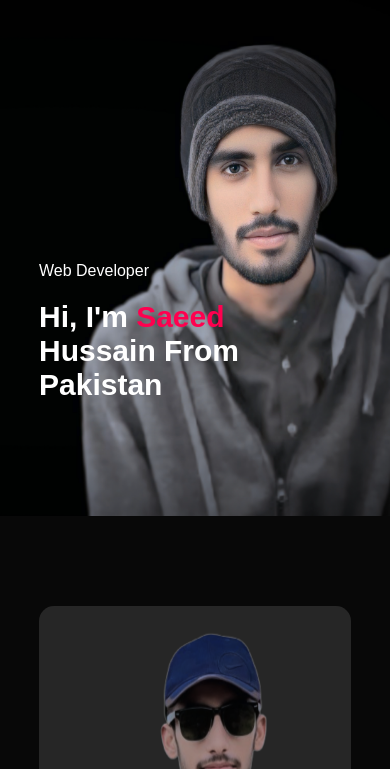
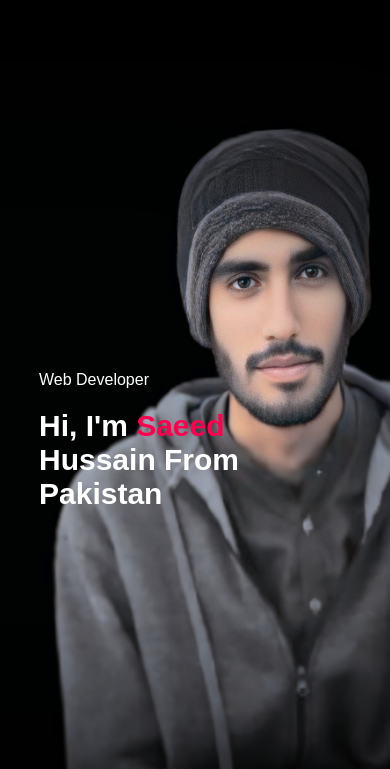
Before and after one commit to Saeed-Hussain/portfolio, a plain HTML site: page index.html in a window 390 px wide. Shown: the part 75-844 px from the top of the page. Drawn offline with Linux system fonts and the light colour scheme.

Commit message:
Update style.css

```diff
--- a/style.css
+++ b/style.css
@@ -381,10 +381,10 @@ nav .fas{
 @media only screen and (max-width: 600px){
 	.header{
 		background-image: url('images/phone-background.png');
-		height: 70vh;
+		height: 100vh;
 	}
 	.header-text{
-		margin-top: 85%;
+		margin-top: 120%;
 		font-size: 16px;
 	}
 	.header-text h1{
```
